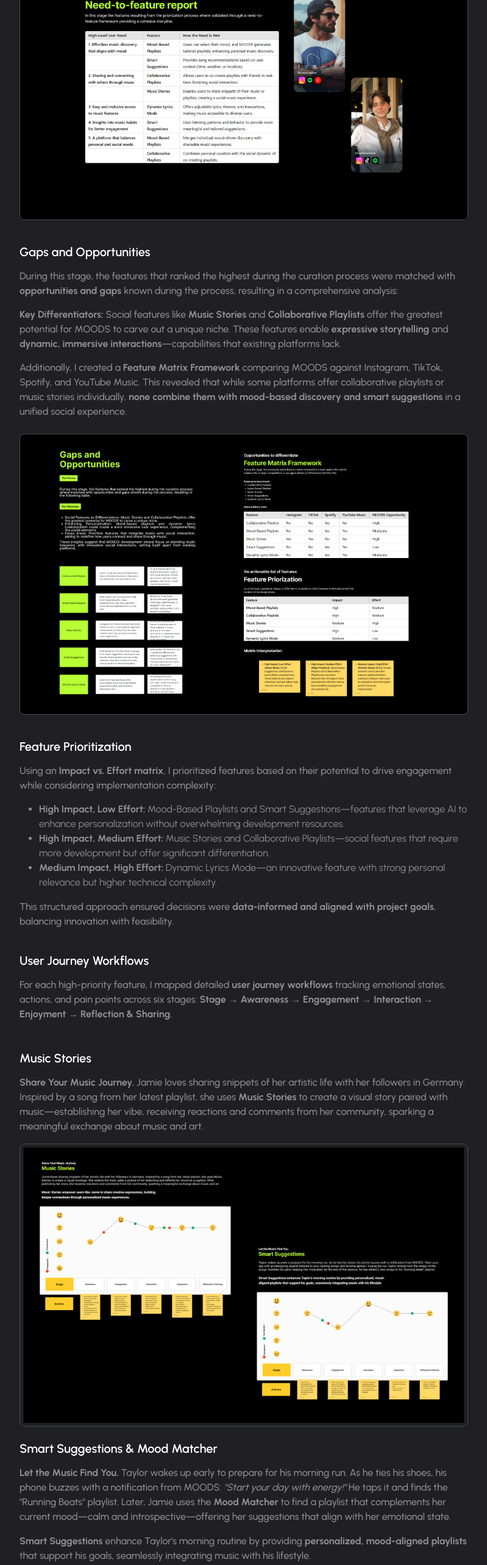
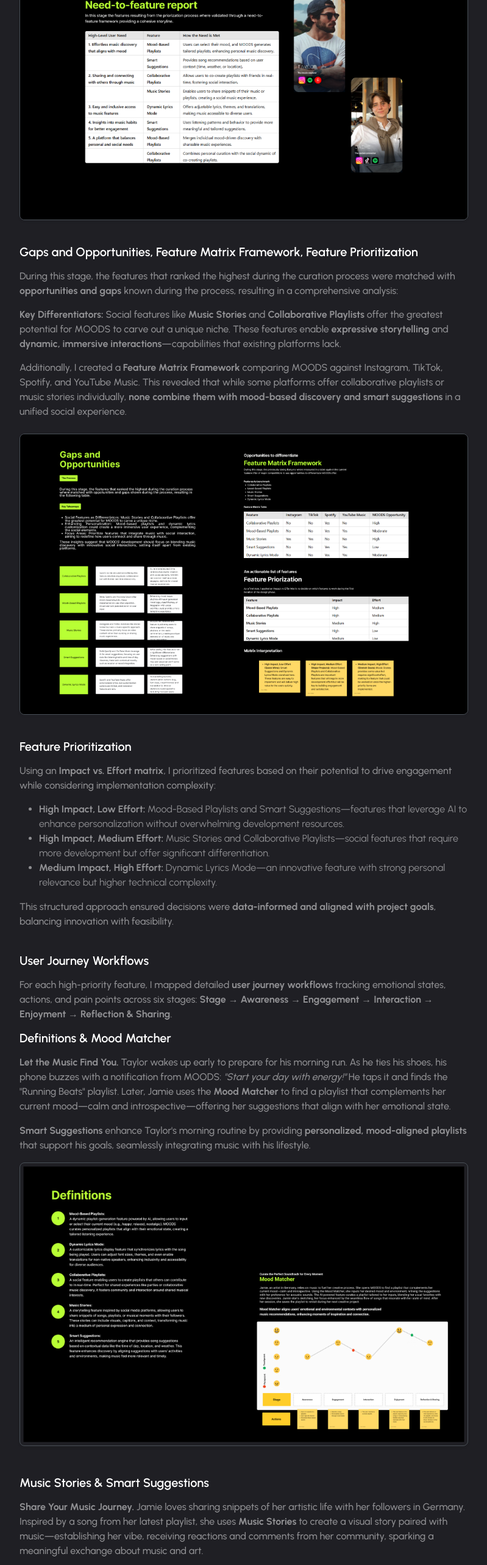
Before and after one commit to joshrubio/joshrubio-portfolio, a Next.js app: page /projects/moods in a window 1280 px wide. Shown: the part 9434-12000 px from the top of the page at 61% size, without its empty margins (240-1039 px from the left). Built offline with nearby package versions, Linux system fonts and the light colour scheme; a web font is replaced by a local one.

Commit message:
Fix: titles in MOODS

```diff
--- a/app/projects/moods/page.tsx
+++ b/app/projects/moods/page.tsx
@@ -236,7 +236,7 @@ export default function Moods() {
                                         <img src="/assets/imgs/projects/moods/need-to-feature.png" alt="Need-to-Feature Report" className="w-100 rounded-3 border shadow-sm" />
                                     </div>
 
-                                    <h6 className="mt-6 fw-semibold">Gaps and Opportunities</h6>
+                                    <h6 className="mt-6 fw-semibold">Gaps and Opportunities, Feature Matrix Framework, Feature Prioritization</h6>
                                     <p className="text-300">
                                         During this stage, the features that ranked the highest during the curation process were matched with <strong>opportunities and gaps</strong> known during the process, resulting in a comprehensive analysis:
                                     </p>
@@ -269,17 +269,8 @@ export default function Moods() {
                                         For each high-priority feature, I mapped detailed <strong>user journey workflows</strong> tracking emotional states, actions, and pain points across six stages: <strong>Stage → Awareness → Engagement → Interaction → Enjoyment → Reflection & Sharing</strong>.
                                     </p>
 
-                                    <div className="row g-4 my-4">
-                                        <div className="col-12">
-                                            <h6 className="fw-semibold mb-3">Music Stories</h6>
-                                            <p className="text-300 mb-3">
-                                                <strong>Share Your Music Journey.</strong> Jamie loves sharing snippets of her artistic life with her followers in Germany. Inspired by a song from her latest playlist, she uses <strong>Music Stories</strong> to create a visual story paired with music—establishing her vibe, receiving reactions and comments from her community, sparking a meaningful exchange about music and art.
-                                            </p>
-                                            <img src="/assets/imgs/projects/moods/music-stories-journey.png" alt="Music Stories User Journey" className="w-100 rounded-3 border shadow-sm" />
-                                        </div>
-
-                                        <div className="col-12">
-                                            <h6 className="fw-semibold mb-3">Smart Suggestions & Mood Matcher</h6>
+                                    <div className="col-12">
+                                            <h6 className="fw-semibold mb-3">Definitions & Mood Matcher</h6>
                                             <p className="text-300 mb-3">
                                                 <strong>Let the Music Find You.</strong> Taylor wakes up early to prepare for his morning run. As he ties his shoes, his phone buzzes with a notification from MOODS: <em>"Start your day with energy!"</em> He taps it and finds the "Running Beats" playlist. Later, Jamie uses the <strong>Mood Matcher</strong> to find a playlist that complements her current mood—calm and introspective—offering her suggestions that align with her emotional state.
                                             </p>
@@ -289,26 +280,35 @@ export default function Moods() {
                                             <img src="/assets/imgs/projects/moods/definitions-mood-matcher.png" alt="Smart Suggestions and Mood Matcher Journey" className="w-100 rounded-3 border shadow-sm" />
                                         </div>
 
+                                    <div className="row g-4 my-4">
                                         <div className="col-12">
-                                            <h6 className="fw-semibold mb-3">Dynamic Lyrics Mode</h6>
+                                            <h6 className="fw-semibold mb-3">Music Stories & Smart Suggestions</h6>
+                                            <p className="text-300 mb-3">
+                                                <strong>Share Your Music Journey.</strong> Jamie loves sharing snippets of her artistic life with her followers in Germany. Inspired by a song from her latest playlist, she uses <strong>Music Stories</strong> to create a visual story paired with music—establishing her vibe, receiving reactions and comments from her community, sparking a meaningful exchange about music and art.
+                                            </p>
+                                            <img src="/assets/imgs/projects/moods/music-stories-journey.png" alt="Music Stories User Journey" className="w-100 rounded-3 border shadow-sm" />
+                                        </div>
+
+
+                                        <div className="col-12">
+                                            <h6 className="fw-semibold mb-3">Dynamic Lyrics Mode & Collaborative Playlists</h6>
                                             <p className="text-300 mb-3">
                                                 <strong>Understand the Music, Anywhere.</strong> Taylor often listens to songs in languages he's learning. During his morning commute, he plays a Spanish track and enables <strong>Dynamic Lyrics Mode</strong>—which synchronizes lyrics with the song being played. Users can adjust font sizes, themes, and even enable translations, making music accessible to diverse audiences.
                                             </p>
                                             <p className="text-300 mb-3">
                                                 <strong>Dynamic Lyrics Mode</strong> bridges music and language, helping users like Taylor connect to songs on a deeper, multilingual level.
                                             </p>
-                                            <img src="/assets/imgs/projects/moods/dynamic-lyrics-journey.png" alt="Dynamic Lyrics Mode User Journey" className="w-100 rounded-3 border shadow-sm" />
-                                        </div>
 
-                                        <div className="col-12">
-                                            <h6 className="fw-semibold mb-3">Collaborative Playlists</h6>
                                             <p className="text-300 mb-3">
                                                 <strong>Music for Every Great Vibe.</strong> Taylor frequently hosts casual get-togethers with friends. Using <strong>Collaborative Playlists</strong>, he creates a shared playlist for the evening. His friends can search, vote on songs, and add their own favorites—creating a dynamic, crowd-sourced soundtrack. The playlist evolves in real-time, reflecting the group's collective taste and energy.
                                             </p>
                                             <p className="text-300 mb-3">
                                                 <strong>Collaborative Playlists</strong> bring people together by allowing users like Taylor to co-create shared music experiences in real time.
                                             </p>
+
+                                            <img src="/assets/imgs/projects/moods/dynamic-lyrics-journey.png" alt="Dynamic Lyrics Mode User Journey" className="w-100 rounded-3 border shadow-sm" />
                                         </div>
+
                                     </div>
 
                                     {/* DESIGN SECTION */}
```
